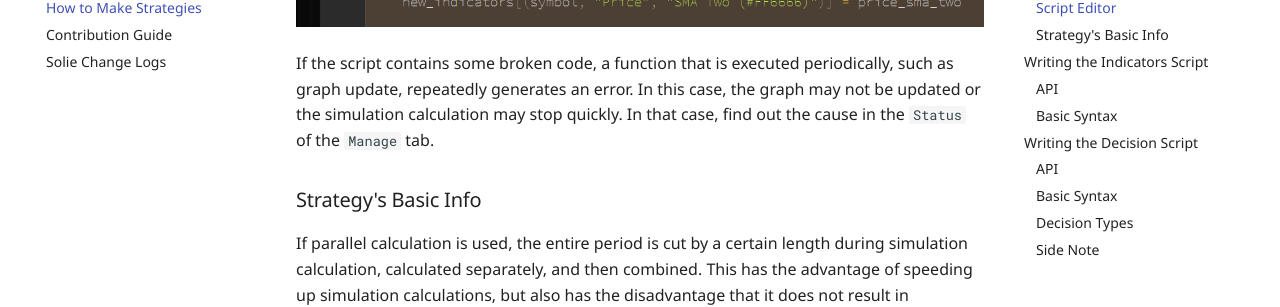
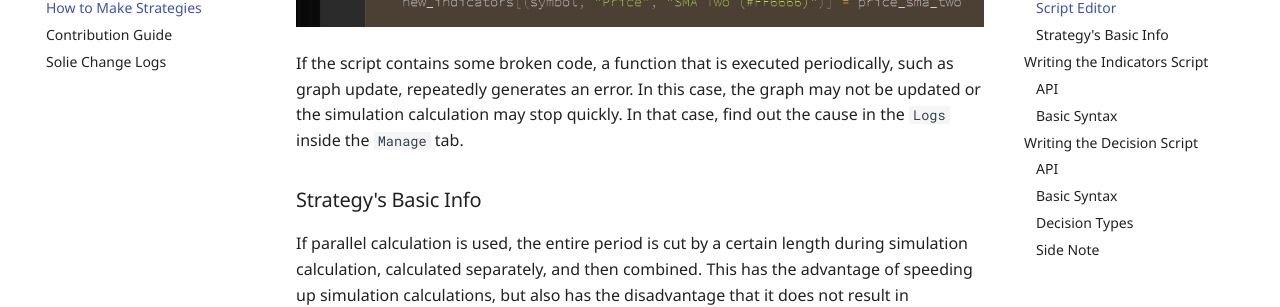
Before and after one commit to cunarist/solie, an MkDocs documentation site: the page built from documentation/docs/making-strategy.md, in a window 1280 px wide and 900 px high, scrolled down 1910 px. Shown: the part 154-461 px from the top of the window. Built offline with MkDocs 1.6.1 and Material for MkDocs 9.7.7, drawn with Linux system fonts in a browser that asks for light colours.

Commit message:
Fix a sentence

```diff
--- a/documentation/docs/making-strategy.md
+++ b/documentation/docs/making-strategy.md
@@ -21,7 +21,7 @@ If writing a script from scratch is burdensome, it`s a good idea to start with a
 You can indent or outdent multiple lines at once while writing a script. Select all the lines you want and press `Tab` or `Shift+Tab`.
 ![](assets/example_021.png)
 
-If the script contains some broken code, a function that is executed periodically, such as graph update, repeatedly generates an error. In this case, the graph may not be updated or the simulation calculation may stop quickly. In that case, find out the cause in the `Status` of the `Manage` tab.
+If the script contains some broken code, a function that is executed periodically, such as graph update, repeatedly generates an error. In this case, the graph may not be updated or the simulation calculation may stop quickly. In that case, find out the cause in the `Logs` inside the `Manage` tab.
 
 ### Strategy's Basic Info
 
```
